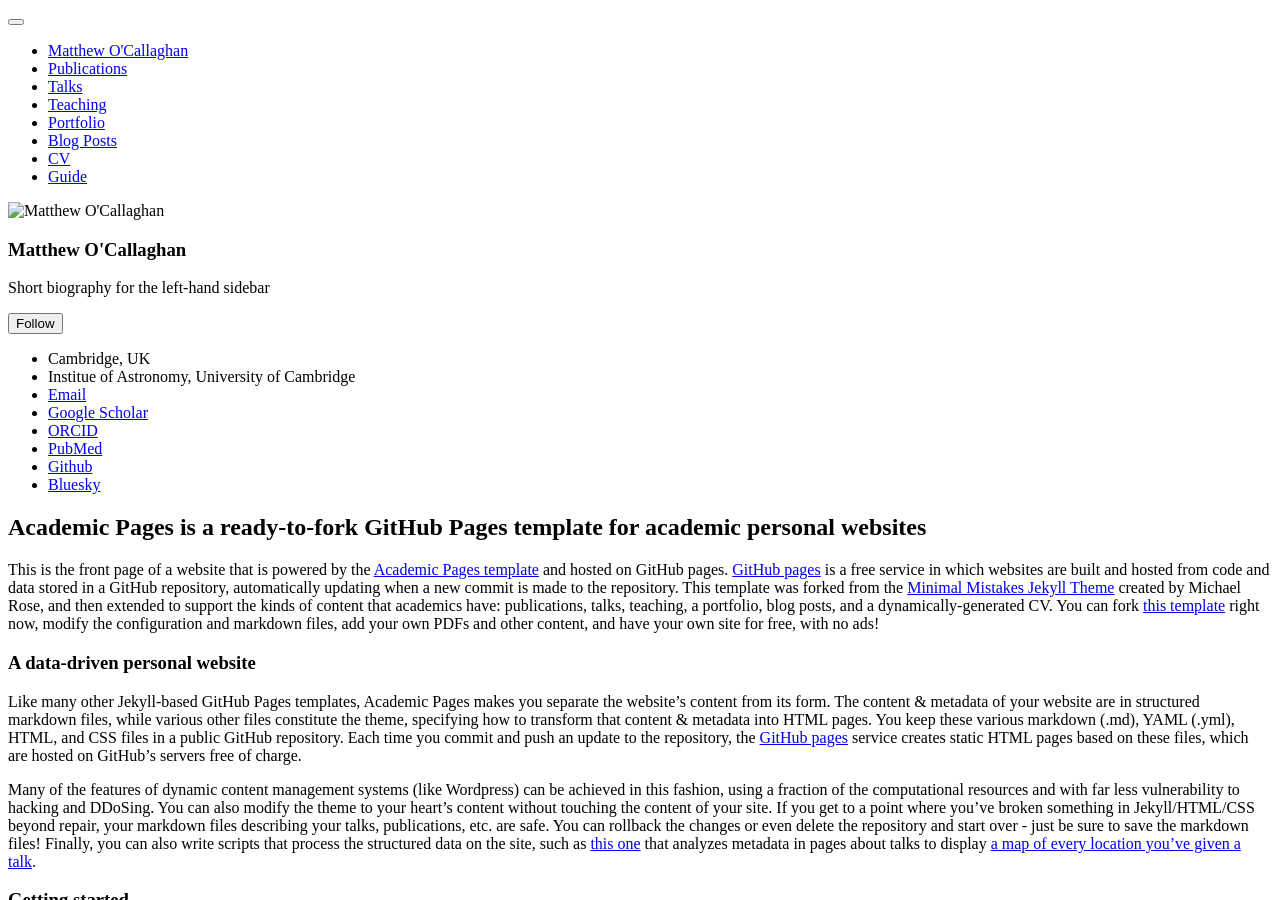
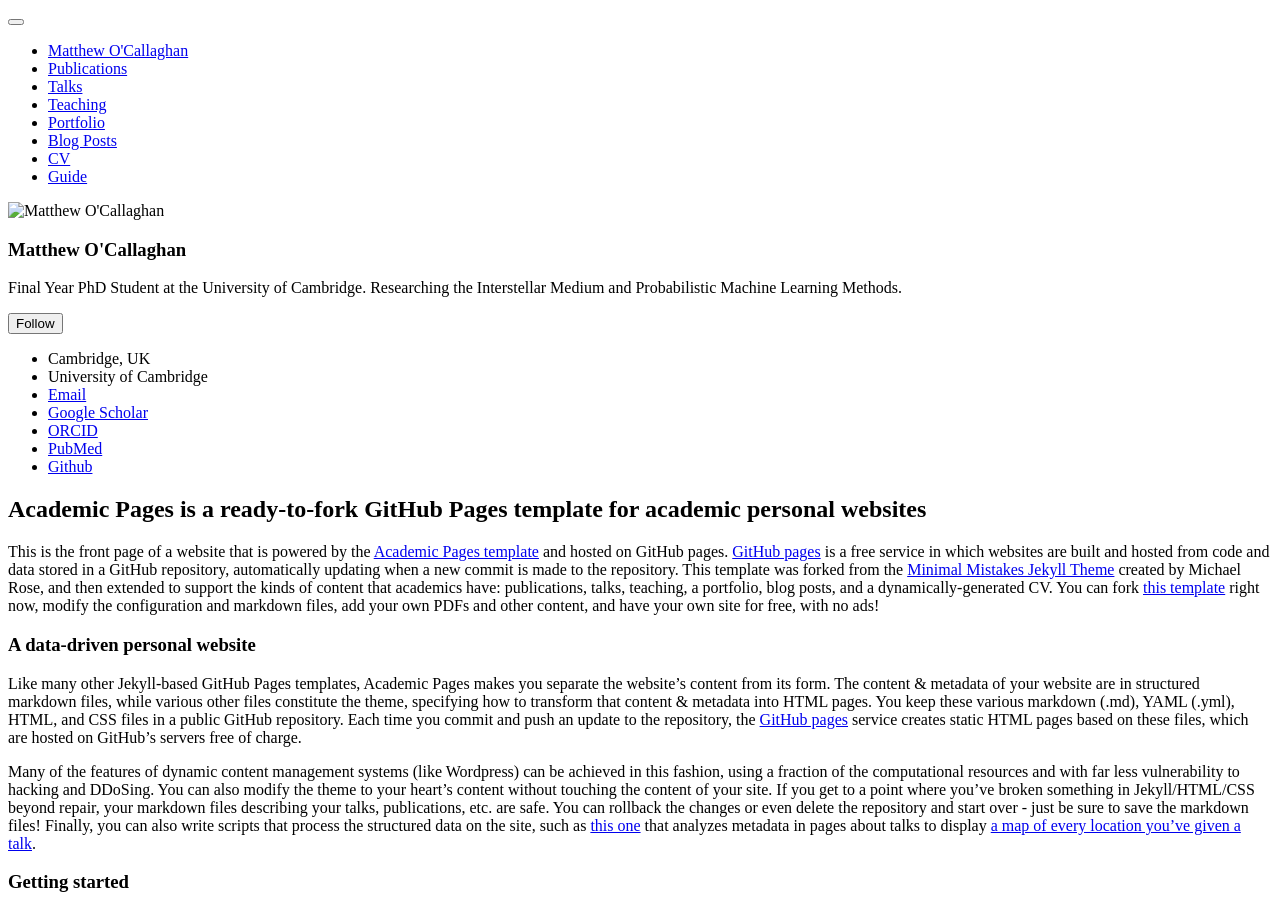
Before and after one commit to mattocallaghan/mattocallaghan.github.io, a Jekyll site: the page built from _pages/about.md, in a window 1280 px wide and 900 px high. Built offline with Jekyll 4.4.1, drawn with Linux system fonts in a browser that asks for light colours; a script bundle is joined from its source files by our own code; library files that are not in the unit come from our copies.

Commit message:
update locally

```diff
--- a/_config.yml
+++ b/_config.yml
@@ -14,7 +14,7 @@ name                     : &name "Matthew O'Callaghan"
 description              : &description "Final Year PhD Student at the University of Cambridge. Researching the Interstellar Medium and Probabilistic Machine Learning Methods."
 url                      : Matthew's Homepage # the base hostname & protocol for your site e.g. "https://[your GitHub username].github.io"
 baseurl                  : "" # the subpath of your site, e.g. "/blog"
-repository               : "academicpages/academicpages.github.io"
+repository               : "mattocallaghan/mattocallaghan.github.io"
 
 # Site Author - The following control what appear as part of the author content on the side bar.
 #               If a field is blank the icon and link will not appear, otherwise it will be shown.
@@ -24,9 +24,9 @@ author:
   avatar           : "profile.png"
   name             : "Matthew O'Callaghan"
   pronouns         : # example: "she/her"
-  bio              : "Short biography for the left-hand sidebar"
+  bio              : "Final Year PhD Student at the University of Cambridge. Researching the Interstellar Medium and Probabilistic Machine Learning Methods."
   location         : "Cambridge, UK"
-  employer         : "Institue of Astronomy, University of Cambridge"
+  employer         : "University of Cambridge"
   uri              : # URL
   email            : "mo503@cam.ac.uk"
 
@@ -44,12 +44,12 @@ author:
   bitbucket        : # Username - Update with your username on the site
   codepen          : # Username
   dribbble         : # Username
-  github           : "academicpages"
+  github           : "mattocallaghan"
   kaggle           : # Username
   stackoverflow    : # User number or user number and name (i.e., use "1" or "1/jeff-atwood")
 
   # Social media
-  bluesky          : "bsky.app" # Replace this with you Bluesky username
+  bluesky          : #"bsky.app" # Replace this with you Bluesky username
   facebook         : # Username
   flickr           : # Username
   foursquare       : # Username
```
